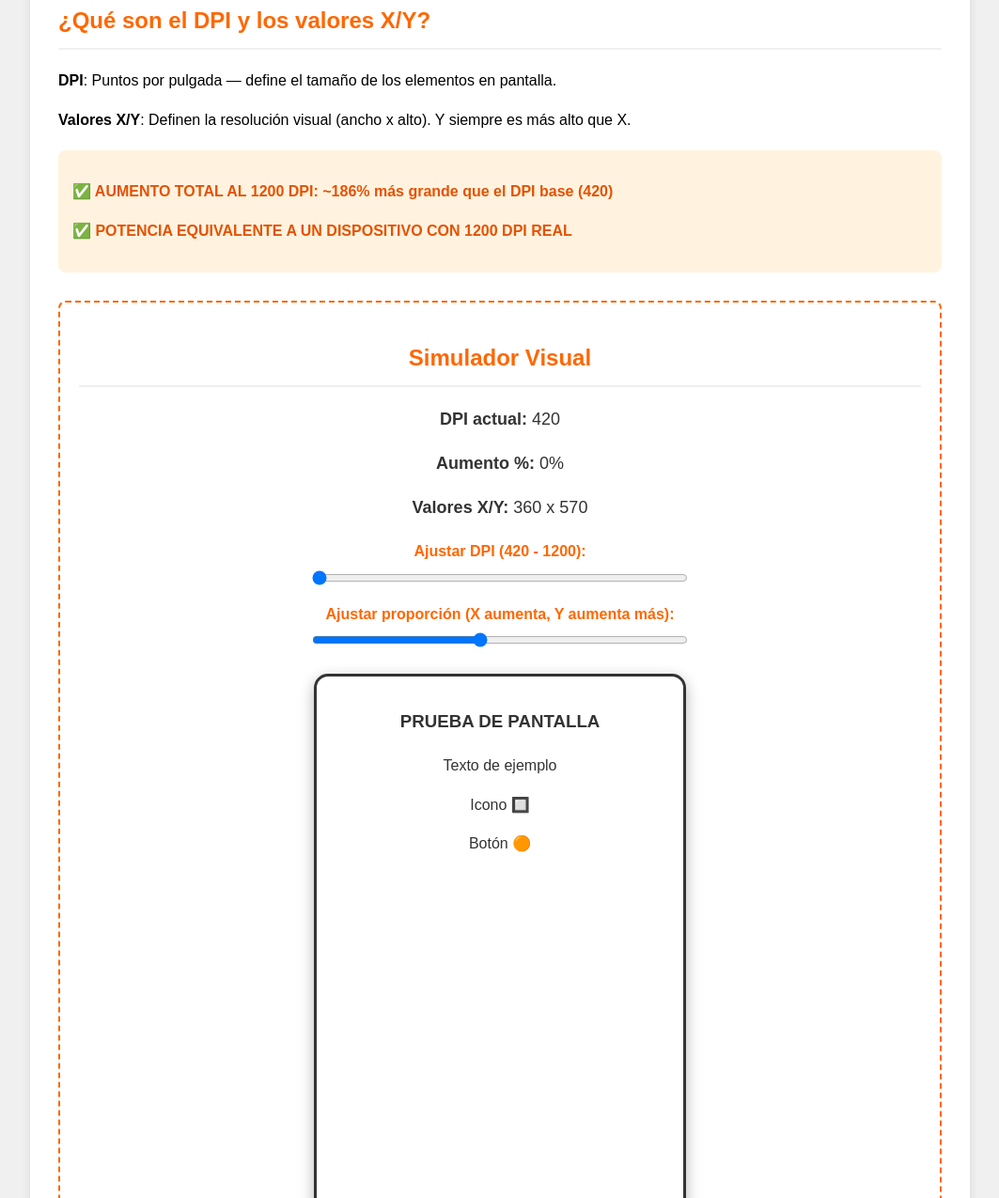
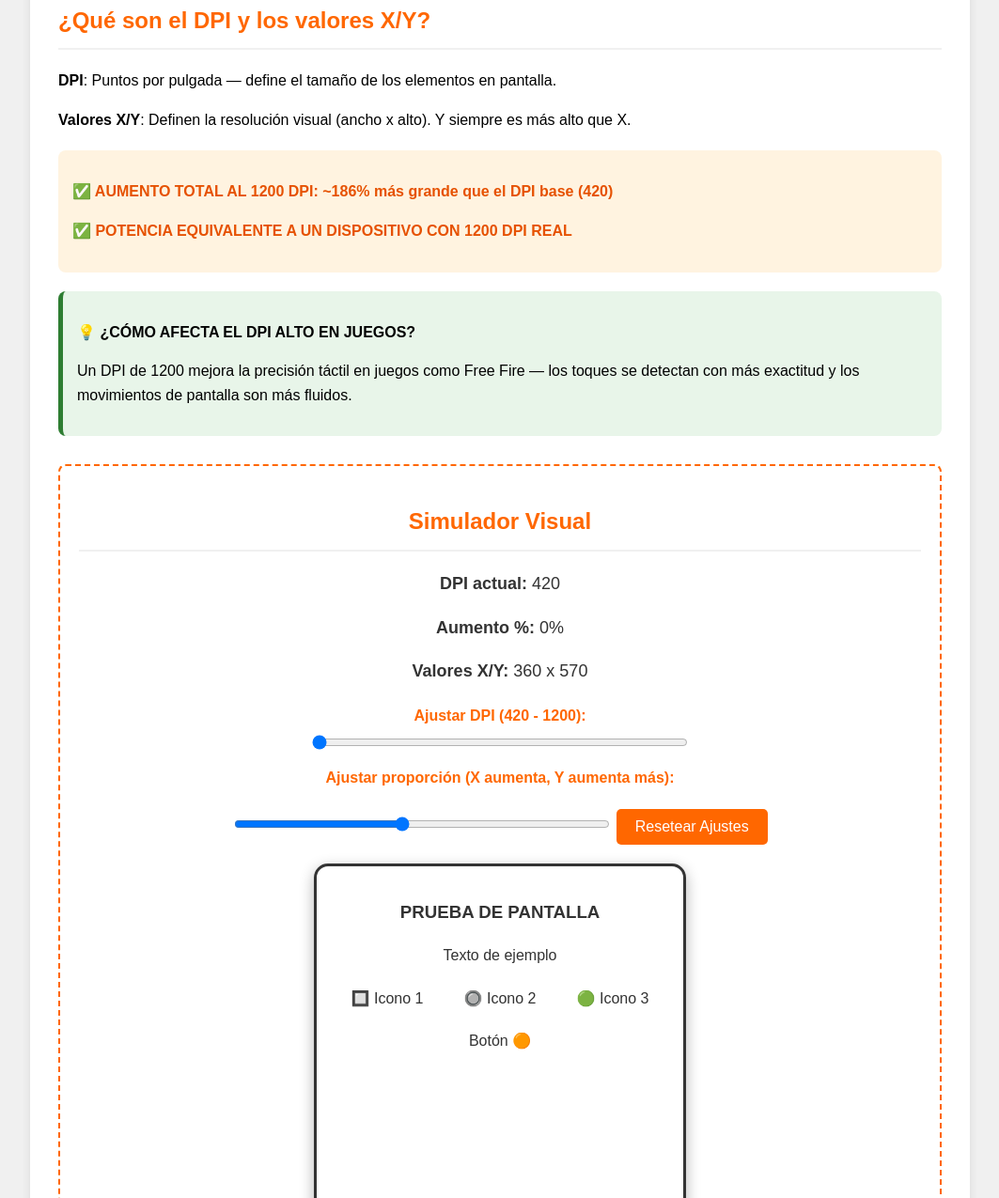
Before and after one commit to jordancardozo2026xx-cyber/Xiaomi-Tactile-Experience, a plain HTML site: page index.html in a window 1280 px wide. Shown: the part 221-1496 px from the top of the page at 94% size, without its empty margins (108-1171 px from the left). Drawn offline with Linux system fonts and the light colour scheme.

Commit message:
Refactor index.html to enhance simulator features

```diff
--- a/index.html
+++ b/index.html
@@ -3,7 +3,7 @@
 <head>
     <meta charset="UTF-8">
     <meta name="viewport" content="width=device-width, initial-scale=1.0">
-    <title>Simulador DPI Xiaomi (1200 DPI)</title>
+    <title>Simulador DPI Xiaomi (1200 DPI de Potencia)</title>
     <style>
         body {
             font-family: Arial, sans-serif;
@@ -51,10 +51,27 @@
             box-shadow: 0 5px 15px rgba(0,0,0,0.3);
             transition: all 0.5s ease;
         }
+        .simulated-screen.max-power {
+            border: 4px solid #ff6700;
+            box-shadow: 0 0 20px rgba(255,103,0,0.6);
+            background-color: #fff9f5;
+        }
         .screen-content {
             font-size: 16px;
             color: #333;
             transition: font-size 0.5s ease;
+        }
+        .icons-row {
+            display: flex;
+            justify-content: space-around;
+            margin: 20px 0;
+        }
+        .game-note {
+            background-color: #e8f5e9;
+            padding: 15px;
+            border-radius: 8px;
+            margin: 20px 0;
+            border-left: 5px solid #2e7d32;
         }
         .controls {
             margin: 20px 0;
@@ -69,6 +86,19 @@
             width: 80%;
             max-width: 400px;
         }
+        #reset-btn {
+            background-color: #ff6700;
+            color: white;
+            border: none;
+            padding: 10px 20px;
+            border-radius: 5px;
+            font-size: 16px;
+            cursor: pointer;
+            margin-top: 15px;
+        }
+        #reset-btn:hover {
+            background-color: #e65100;
+        }
         .values-display {
             margin: 20px 0;
             font-size: 18px;
@@ -81,6 +111,12 @@
             margin: 20px 0;
             font-weight: bold;
             color: #e65100;
+        }
+        .max-power-alert {
+            color: #ff6700;
+            font-weight: bold;
+            font-size: 20px;
+            display: none;
         }
         footer {
             text-align: center;
@@ -108,6 +144,11 @@
                 <p>✅ AUMENTO TOTAL AL 1200 DPI: ~186% más grande que el DPI base (420)</p>
                 <p>✅ POTENCIA EQUIVALENTE A UN DISPOSITIVO CON 1200 DPI REAL</p>
             </div>
+
+            <div class="game-note">
+                <p><strong>💡 ¿CÓMO AFECTA EL DPI ALTO EN JUEGOS?</strong></p>
+                <p>Un DPI de 1200 mejora la precisión táctil en juegos como Free Fire — los toques se detectan con más exactitud y los movimientos de pantalla son más fluidos.</p>
+            </div>
         </section>
 
         <section class="simulator-section">
@@ -116,7 +157,8 @@
             <div class="values-display">
                 <p><strong>DPI actual:</strong> <span id="dpi-value">420</span></p>
                 <p><strong>Aumento %:</strong> <span id="percent-value">0%</span></p>
-                <p><strong>Valores X/Y:</strong> <span id="xy-value">360 x 640</span></p>
+                <p><strong>Valores X/Y:</strong> <span id="xy-value">360 x 570</span></p>
+                <p class="max-power-alert" id="max-alert">⚡ POTENCIA MÁXIMA ALCANZADA (1200 DPI) ⚡</p>
             </div>
 
             <div class="controls">
@@ -125,13 +167,19 @@
 
                 <label for="xy-slider">Ajustar proporción (X aumenta, Y aumenta más):</label>
                 <input type="range" id="xy-slider" min="1" max="10" value="5">
+
+                <button id="reset-btn">Resetear Ajustes</button>
             </div>
 
             <div class="simulated-screen" id="sim-screen">
                 <div class="screen-content" id="screen-content">
                     <h3>PRUEBA DE PANTALLA</h3>
                     <p>Texto de ejemplo</p>
-                    <p>Icono 🔲</p>
+                    <div class="icons-row">
+                        <span>🔲 Icono 1</span>
+                        <span>🔘 Icono 2</span>
+                        <span>🟢 Icono 3</span>
+                    </div>
                     <p>Botón 🟠</p>
                 </div>
             </div>
@@ -146,14 +194,17 @@
         // Elementos del DOM
         const dpiSlider = document.getElementById('dpi-slider');
         const xySlider = document.getElementById('xy-slider');
+        const resetBtn = document.getElementById('reset-btn');
         const dpiValue = document.getElementById('dpi-value');
         const percentValue = document.getElementById('percent-value');
         const xyValue = document.getElementById('xy-value');
         const simScreen = document.getElementById('sim-screen');
         const screenContent = document.getElementById('screen-content');
+        const maxAlert = document.getElementById('max-alert');
 
         // DPI base para cálculo del porcentaje
         const baseDpi = 420;
+        const maxDpi = 1200;
 
         // Función para actualizar el simulador
         function updateSimulator() {
@@ -177,13 +228,30 @@
             simScreen.style.height = `${y}px`;
 
             // Ajustar tamaño del contenido con la misma potencia que 1200 DPI real
-            const fontSize = 16 + ((dpi - baseDpi) * 0.045); // Calculado para igualar 1200 DPI
+            const fontSize = 16 + ((dpi - baseDpi) * 0.045);
             screenContent.style.fontSize = `${fontSize}px`;
+
+            // Efecto de potencia máxima
+            if (dpi == maxDpi) {
+                simScreen.classList.add('max-power');
+                maxAlert.style.display = 'block';
+            } else {
+                simScreen.classList.remove('max-power');
+                maxAlert.style.display = 'none';
+            }
+        }
+
+        // Función para resetear ajustes
+        function resetSettings() {
+            dpiSlider.value = baseDpi;
+            xySlider.value = 5;
+            updateSimulator();
         }
 
         // Escuchar cambios en los controles
         dpiSlider.addEventListener('input', updateSimulator);
         xySlider.addEventListener('input', updateSimulator);
+        resetBtn.addEventListener('click', resetSettings);
 
         // Inicializar el simulador
         updateSimulator();
```
